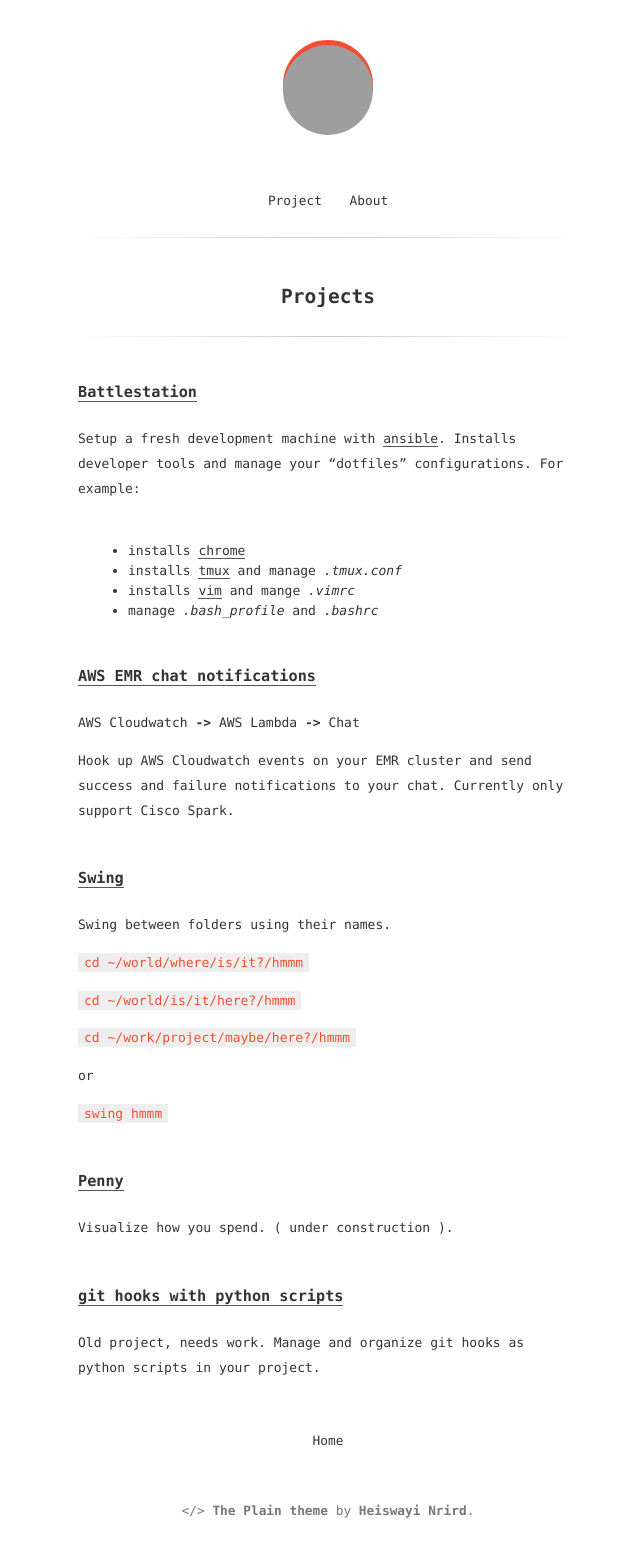
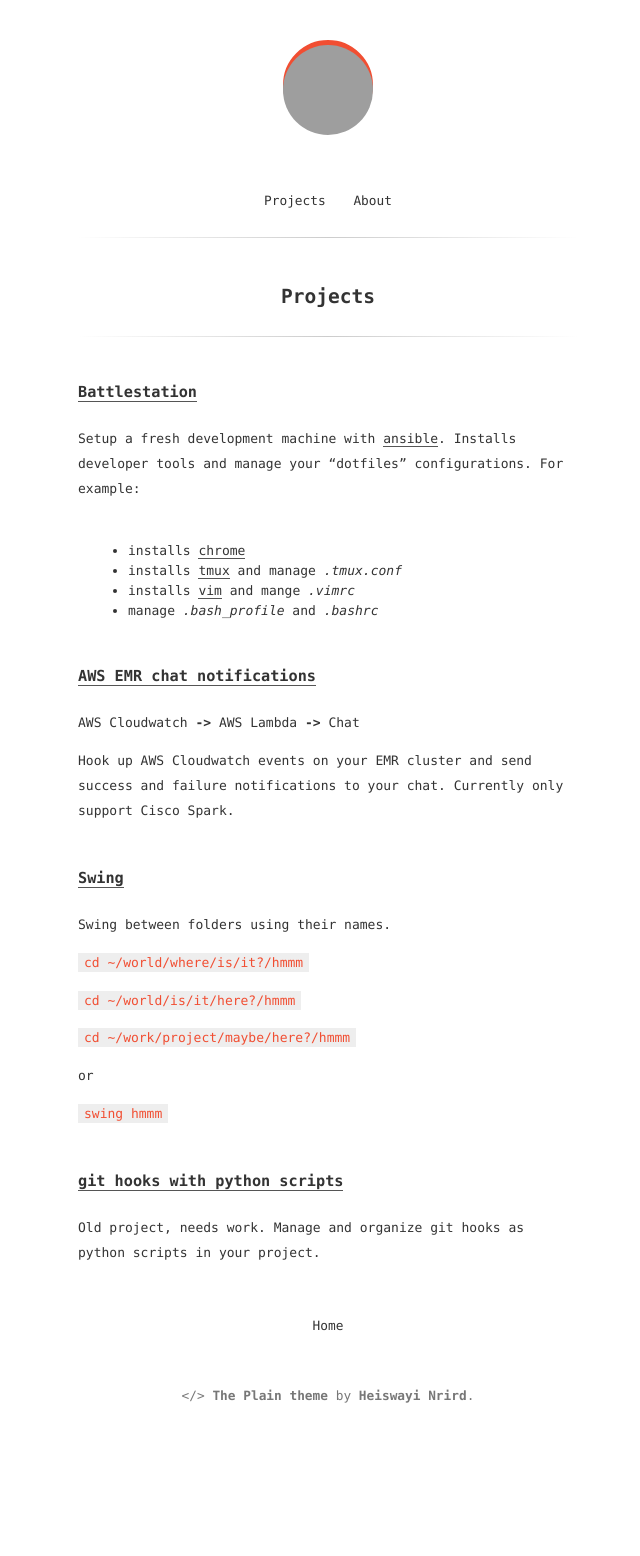
Before and after one commit to wenn/wenn.me, a Jekyll site: the page built from projects.md, in a window 1280 px wide. Shown: the whole page, without its empty margins (312-952 px from the left). Built offline with Jekyll 4.4.1, drawn with Linux system fonts in a browser that asks for light colours; after the commit the page ends 1441 px from its top, so only the background shows below that; grey boxes are pictures that could not be loaded.

Commit message:
change project url

```diff
--- a/_includes/header.html
+++ b/_includes/header.html
@@ -15,7 +15,7 @@
 </aside>
 
 <div class="page-navigation">
-    <a href="{{ "/project" | prepend: site.baseurl | prepend: site.url }}" title="">Project</a>
+    <a href="{{ "/projects" | prepend: site.baseurl | prepend: site.url }}" title="">Projects</a>
     <a href="{{ "/about" | prepend: site.baseurl | prepend: site.url }}" title="">About</a>
 </div>
 
--- a/project.md
+++ b/projects.md
@@ -34,9 +34,6 @@
 
 `swing hmmm`
 
-### [Penny][penny]
-Visualize how you spend. ( under construction ).
-
 ### [git hooks with python scripts][py-git-hooks]
 Old project, needs work. Manage and organize git hooks as python scripts in your project.
 
```
